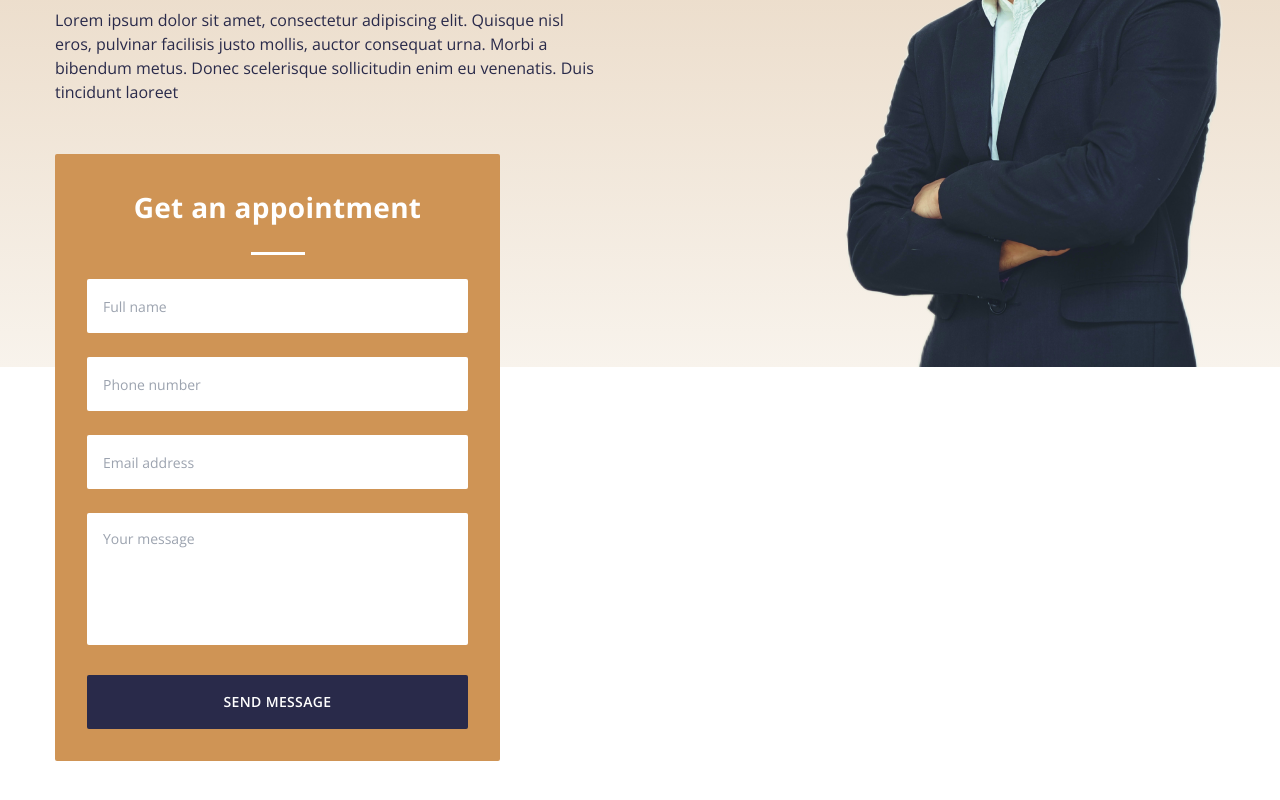
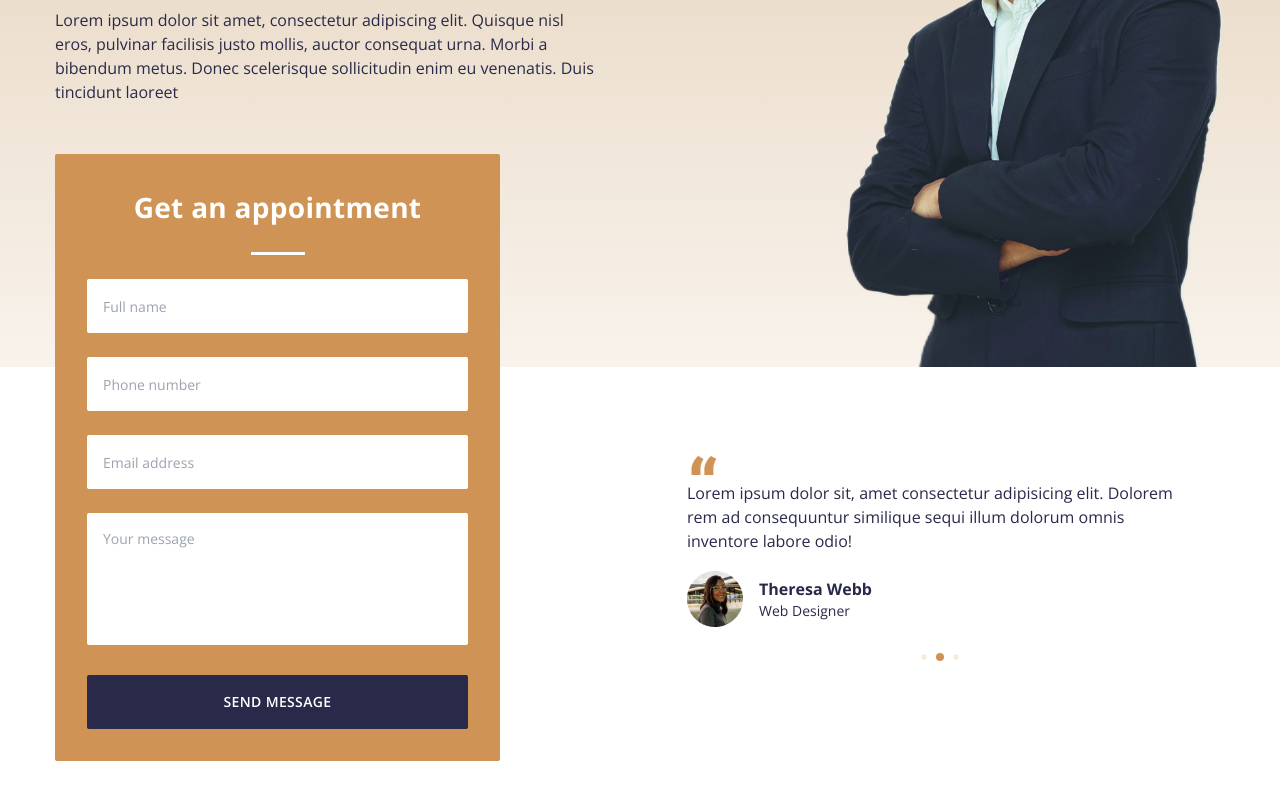
Before and after one commit to simicodes/react-lawfirm-landingPage, a React (Create React App) app: page / in a window 1280 px wide. Shown: the part 386-1186 px from the top of the page. Built offline with nearby package versions, Linux system fonts and the light colour scheme.

Commit message:
Testimonials and TestimonialSlider updated

```diff
--- a/src/App.js
+++ b/src/App.js
@@ -2,11 +2,13 @@ import React from "react";
 
 // import components
 import Banner from "./components/Banner";
+import Testimonials from "./components/Testimonials";
 
 const App = () => {
   return (
     <div>
       <Banner />
+      <Testimonials />
       <div className="h-[2000px]"></div>
     </div>
   );
--- /dev/null
+++ b/src/components/TestimonialSlider.js
@@ -0,0 +1,50 @@
+import React from "react";
+
+//import testimonials data
+import { testimonials } from "../data";
+
+//import swiper react component
+import { Swiper, SwiperSlide } from "swiper/react";
+
+//import swiper styles
+import "swiper/css";
+import "swiper/css/pagination";
+import "../testimonialSlider.css";
+
+//import required modules
+import { Autoplay, Pagination } from "swiper";
+
+const TestimonialSlider = () => {
+  return (
+    <>
+      <Swiper
+        pagination={{ dynamicBullets: true, clickable: true }}
+        autoplay={{ delay: 4000, disableOnInteraction: false }}
+        modules={[Autoplay, Pagination]}
+        className="mySwiper"
+      >
+        {testimonials.map((item, index) => {
+          const { text, name, image, position } = item;
+          return (
+            <SwiperSlide key={index}>
+              <div className="relative lg:mt-[34px] before:content-quote p-8">
+                <div>
+                  {text}
+                  <div className="flex items-center mt-[18px] mb-8">
+                    <img src={image} alt="/" />
+                    <div className="ml-4">
+                      <h6 className="font-bold">{name}</h6>
+                      <p className="text-sm">{position}</p>
+                    </div>
+                  </div>
+                </div>
+              </div>
+            </SwiperSlide>
+          );
+        })}
+      </Swiper>
+    </>
+  );
+};
+
+export default TestimonialSlider;
--- /dev/null
+++ b/src/components/Testimonials.js
@@ -0,0 +1,18 @@
+import React from "react";
+
+//import components
+import TestimonialSlider from "./TestimonialSlider";
+
+const Testimonials = () => {
+  return (
+    <section className="h-[346px] lg:mb-[120px]">
+      <div className="container mx-auto h-full flex items-center justify-end ">
+        <div className="w-full mx-auto lg:mx-0 lg:max-w-[570px]">
+          <TestimonialSlider />
+        </div>
+      </div>
+    </section>
+  );
+};
+
+export default Testimonials;
```
